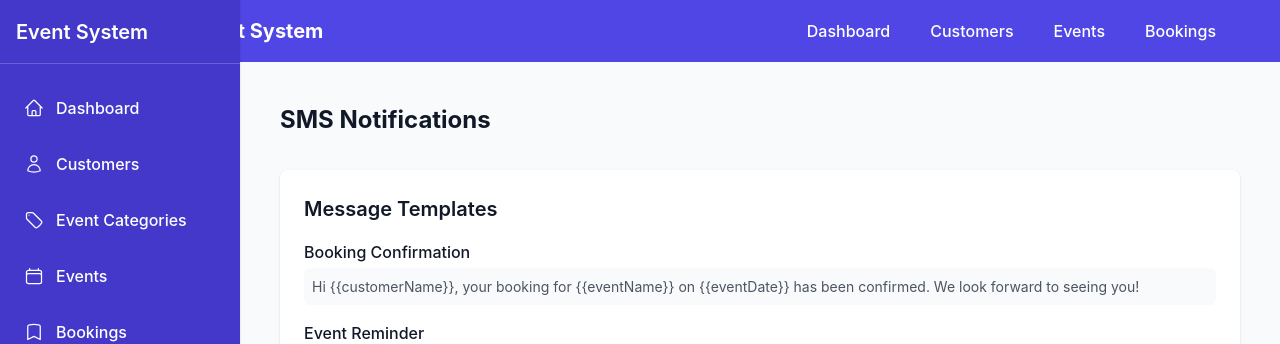
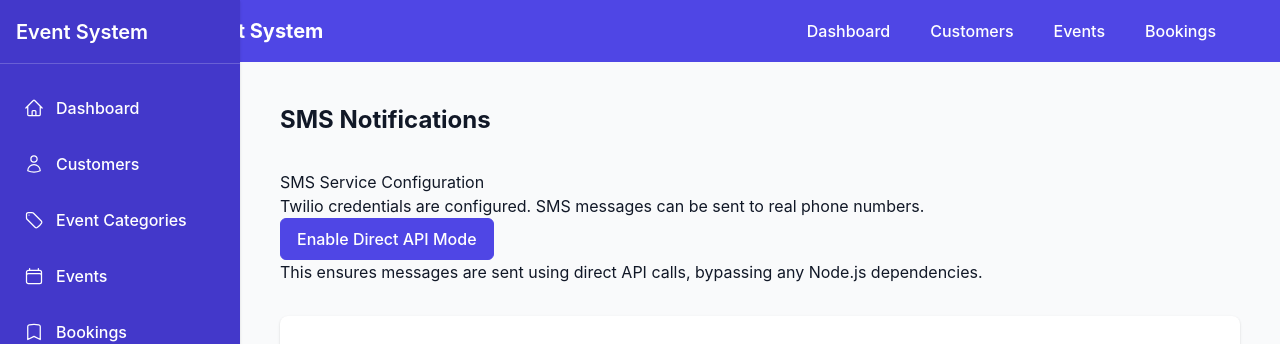
Before and after one commit to peterjpitcher/eventplanner1.0, a React (Create React App) app: page /sms-notifications in a window 1280 px wide. Shown: the top 344 px of the page. Built offline with nearby package versions, Linux system fonts and the light colour scheme; no server answers; the database is empty.

Commit message:
Use direct Twilio API call method for SMS to bypass Node.js dependencies in browser

```diff
--- a/src/pages/SMS/SMSNotifications.tsx
+++ b/src/pages/SMS/SMSNotifications.tsx
@@ -176,17 +176,37 @@ const SMSNotifications: React.FC = () => {
   };
 
   const handleForceProductionMode = () => {
-    const forced = smsService.forceSMSProductionMode();
-    setTwilioForced(forced);
-    if (forced) {
+    try {
+      // Perform a test API call directly to Twilio to verify connectivity
+      fetch(`https://api.twilio.com/2010-04-01/Accounts/${process.env.REACT_APP_TWILIO_ACCOUNT_SID}/Messages.json`, {
+        method: 'GET',
+        headers: {
+          'Authorization': 'Basic ' + btoa(`${process.env.REACT_APP_TWILIO_ACCOUNT_SID}:${process.env.REACT_APP_TWILIO_AUTH_TOKEN}`)
+        }
+      })
+      .then(response => {
+        if (response.ok) {
+          setTwilioForced(true);
           setResult({
             success: true,
-        message: 'Twilio client force-initialized for production mode. SMS messages will now be sent via Twilio API.'
+            message: 'Twilio API connection verified. SMS messages will now be sent using direct API calls.'
           });
         } else {
+          throw new Error(`API returned ${response.status} ${response.statusText}`);
+        }
+      })
+      .catch(error => {
+        console.error('Error verifying Twilio API connection:', error);
         setResult({
           success: false,
-        message: 'Failed to force production mode. Check console for details.'
+          message: `Failed to verify Twilio API connection: ${error.message}`
+        });
+      });
+    } catch (error) {
+      console.error('Failed to force production mode:', error);
+      setResult({
+        success: false,
+        message: `Failed to force production mode: ${error}`
       });
     }
   };
@@ -396,26 +416,30 @@ const SMSNotifications: React.FC = () => {
     <div style={pageStyle}>
       <h1 style={headerStyle}>SMS Notifications</h1>
 
-      {/* Twilio Configuration Warning */}
-      {!isTwilioConfigured && (
-        <div className="alert alert-warning mt-3">
+      {/* SMS Service Configuration Info */}
+      <div className="alert alert-info mt-3">
         <h4>SMS Service Configuration</h4>
         <p>
-            The SMS service is currently in simulation mode because Twilio is not properly configured.
-            Check your environment variables to enable real SMS sending.
+          {isTwilioConfigured ?
+            "Twilio credentials are configured. SMS messages can be sent to real phone numbers." :
+            "The SMS service is currently in simulation mode because Twilio is not properly configured."}
         </p>
+        {!isTwilioConfigured && (
           <p>
-            Messages will be logged but not actually sent to recipients.
+            Messages will be logged but may not actually be sent to recipients.
           </p>
+        )}
         <button
-            className="btn btn-warning mt-2"
+          className={`btn ${twilioForced ? 'btn-success' : 'btn-primary'} mt-2`}
           onClick={handleForceProductionMode}
           disabled={twilioForced}
         >
-            {twilioForced ? 'Production Mode Enabled' : 'Force Production Mode'}
+          {twilioForced ? 'Direct API Mode Enabled' : 'Enable Direct API Mode'}
         </button>
+        <p className="mt-2 text-muted small">
+          This ensures messages are sent using direct API calls, bypassing any Node.js dependencies.
+        </p>
       </div>
-      )}
 
       {/* Display notification templates */}
       <div style={cardStyle}>
--- a/src/services/smsService.ts
+++ b/src/services/smsService.ts
@@ -154,26 +154,14 @@ export const smsService = {
 
       console.log(`[SMS Service] Attempting to send SMS to: ${formattedPhoneNumber}, Message: ${messageBody}`);
 
-      // Try to create a new Twilio client if it doesn't exist yet
-      if (!twilioClient && twilio && TWILIO_ACCOUNT_SID && TWILIO_AUTH_TOKEN) {
-        try {
-          twilioClient = twilio(TWILIO_ACCOUNT_SID, TWILIO_AUTH_TOKEN);
-          console.log('Twilio client initialized just-in-time');
-        } catch (error) {
-          console.error('Failed to initialize Twilio client just-in-time:', error);
-        }
-      }
-
-      // Use the Twilio API to send the message if available
-      if (!twilioClient) {
-        // In deployment or if Twilio isn't available, simulate success for preview/testing
-        console.warn('Twilio client not available - simulating SMS sending in browser environment');
-
-        // Make a direct API call to Twilio without using the client
+      // ALWAYS use direct API approach in browser environments instead of twilioClient
+      // This ensures SMS sending works even without the Node.js Buffer polyfill
       try {
         const accountSid = TWILIO_ACCOUNT_SID;
         const authToken = TWILIO_AUTH_TOKEN;
         const url = `https://api.twilio.com/2010-04-01/Accounts/${accountSid}/Messages.json`;
+
+        console.log('[SMS Service] Using direct Twilio API call');
 
         const response = await fetch(url, {
           method: 'POST',
@@ -198,21 +186,13 @@ export const smsService = {
           };
         } else {
           const errorData = await response.json();
-            throw new Error(`Twilio API error: ${errorData.message || 'Unknown error'}`);
+          throw new Error(`Twilio API error: ${errorData.message || JSON.stringify(errorData) || 'Unknown error'}`);
         }
       } catch (directApiError) {
         console.error('Direct Twilio API call failed:', directApiError);
 
-          // Log the simulated message as fallback
-          await logSMSMessage(phoneNumber, messageBody, true);
-
-          return {
-            success: true,
-            message: `SMS simulated successfully in browser environment. Message would be sent to ${formattedPhoneNumber}`
-          };
-        }
-      }
-
+        // Only try the traditional twilioClient as a fallback if it exists
+        if (twilioClient) {
           try {
             const message = await twilioClient.messages.create({
               body: messageBody,
@@ -220,7 +200,7 @@ export const smsService = {
               to: formattedPhoneNumber
             });
 
-        console.log(`[SMS Service] Message sent successfully. SID: ${message.sid}`);
+            console.log(`[SMS Service] Message sent successfully via twilioClient. SID: ${message.sid}`);
 
             // Log the message to the SMS logs table
             await logSMSMessage(phoneNumber, messageBody, true);
@@ -238,6 +218,16 @@ export const smsService = {
             return {
               success: false,
               message: `Twilio API error: ${twilioError}`
+            };
+          }
+        }
+
+        // If we get here, both methods failed, but we'll still log the attempt
+        await logSMSMessage(phoneNumber, messageBody, false, String(directApiError));
+
+        return {
+          success: false,
+          message: `Failed to send SMS: ${directApiError}`
         };
       }
     } catch (error) {
```
Lines whose indentation alone changed are shown as unchanged.
